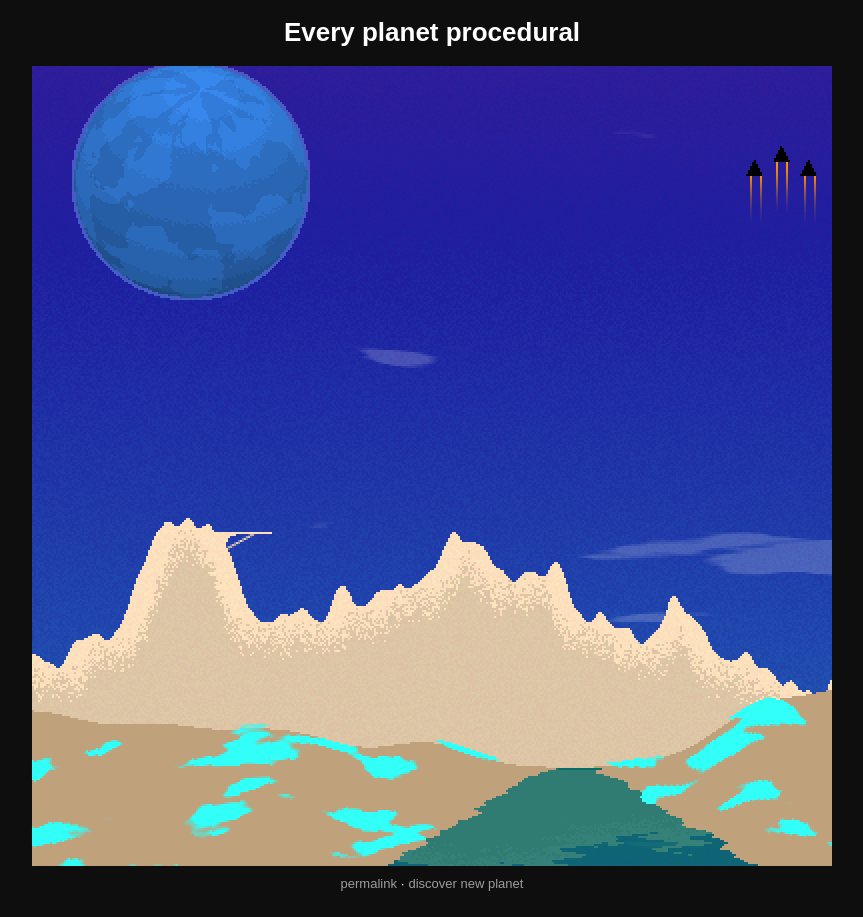
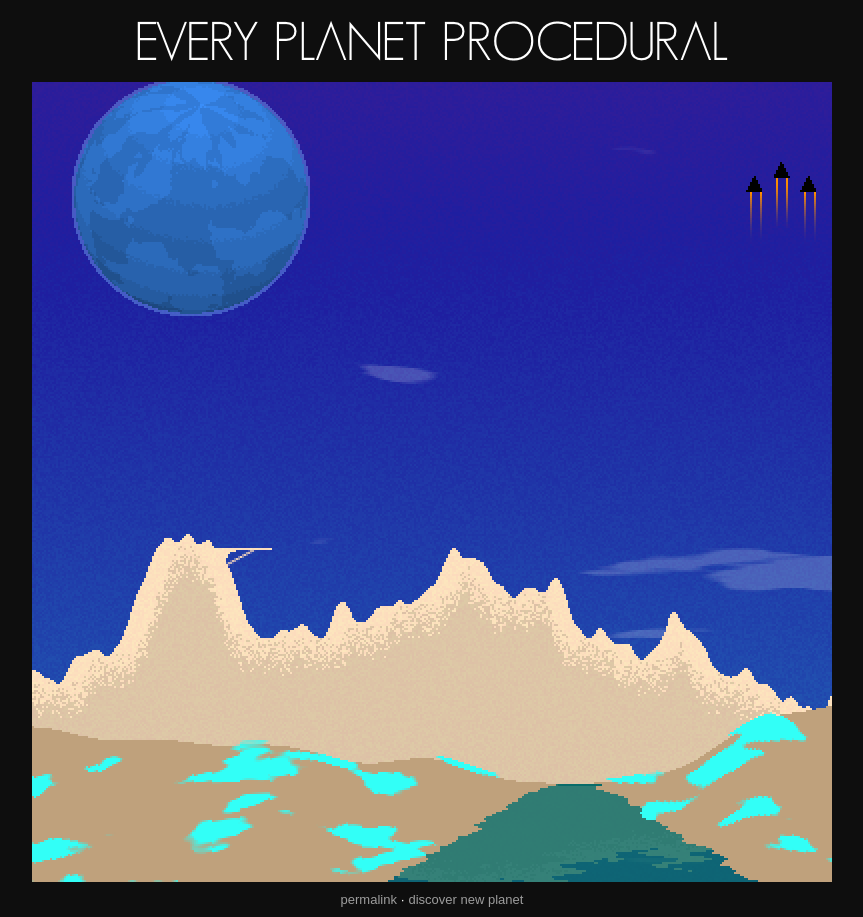
Before and after one commit to marian42/proceduralart, a plain HTML site: page index.html in a window 1280 px wide. Shown: the whole page, without its empty margins (208-1071 px from the left). Drawn offline with Linux system fonts and the light colour scheme.

Commit message:
Nicer title

```diff
--- a/index.html
+++ b/index.html
@@ -16,7 +16,9 @@
 </head>
 
 <body>
-	<h1>Every planet procedural</h1>
+	<div class="title">
+		<img src="title.png">
+	</div>
 	<canvas id="myCanvas" class="pixelated" width="400" height="400"></canvas>
 	<div class="controls">
 		<a href="" id="permalink">permalink</a>
--- a/style.css
+++ b/style.css
@@ -13,10 +13,6 @@ a, a:visited {
 
 a:hover {
   color: #D9D9D9;
-}
-
-h1 {
-  font-style: '';
 }
 
 .pixelated {
@@ -38,3 +34,8 @@ canvas {
 .controls {
   margin: 10px;
 }
+
+.title {
+  text-align: center;
+  margin: 20px;
+}
```
Also changed, not shown: title.png (added).
